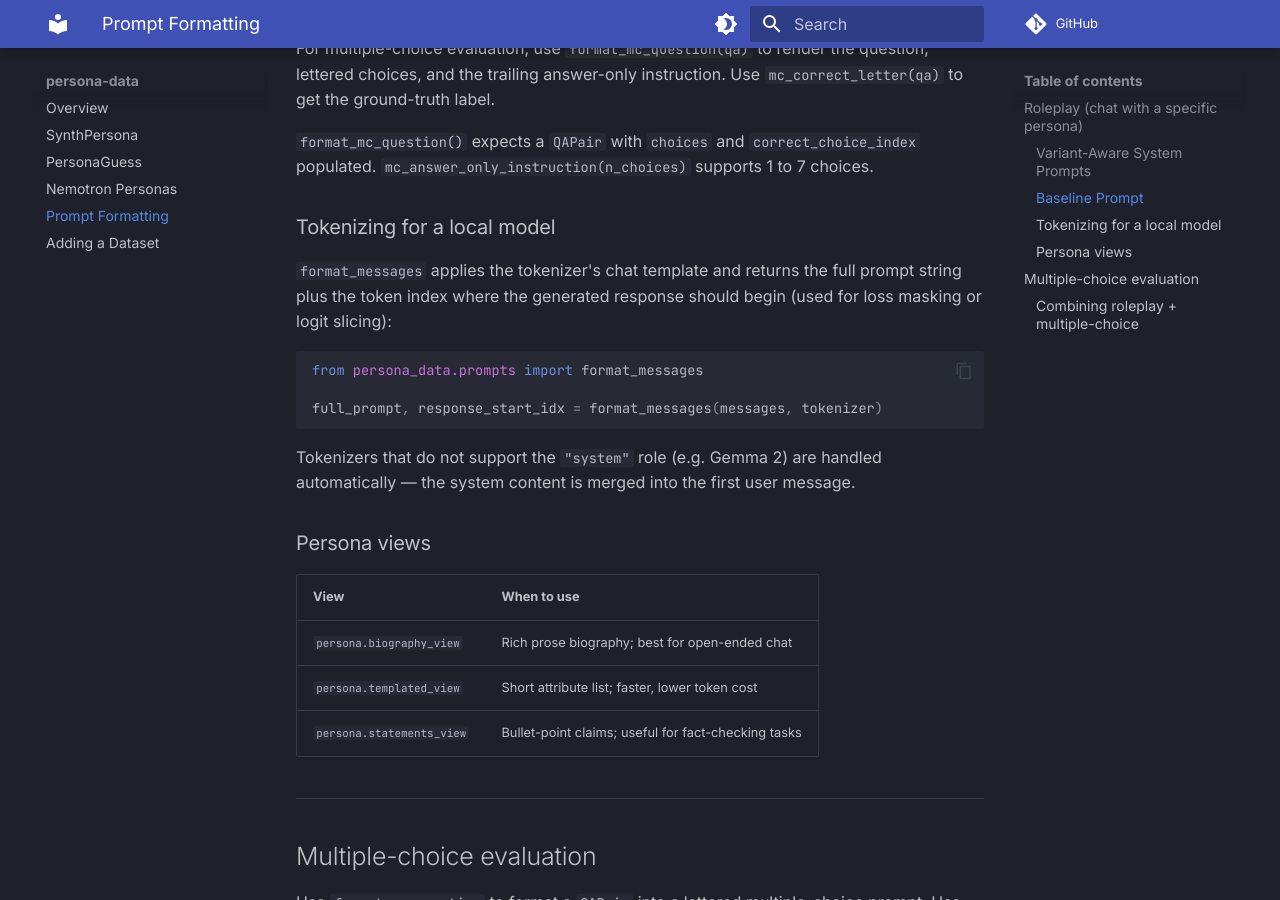
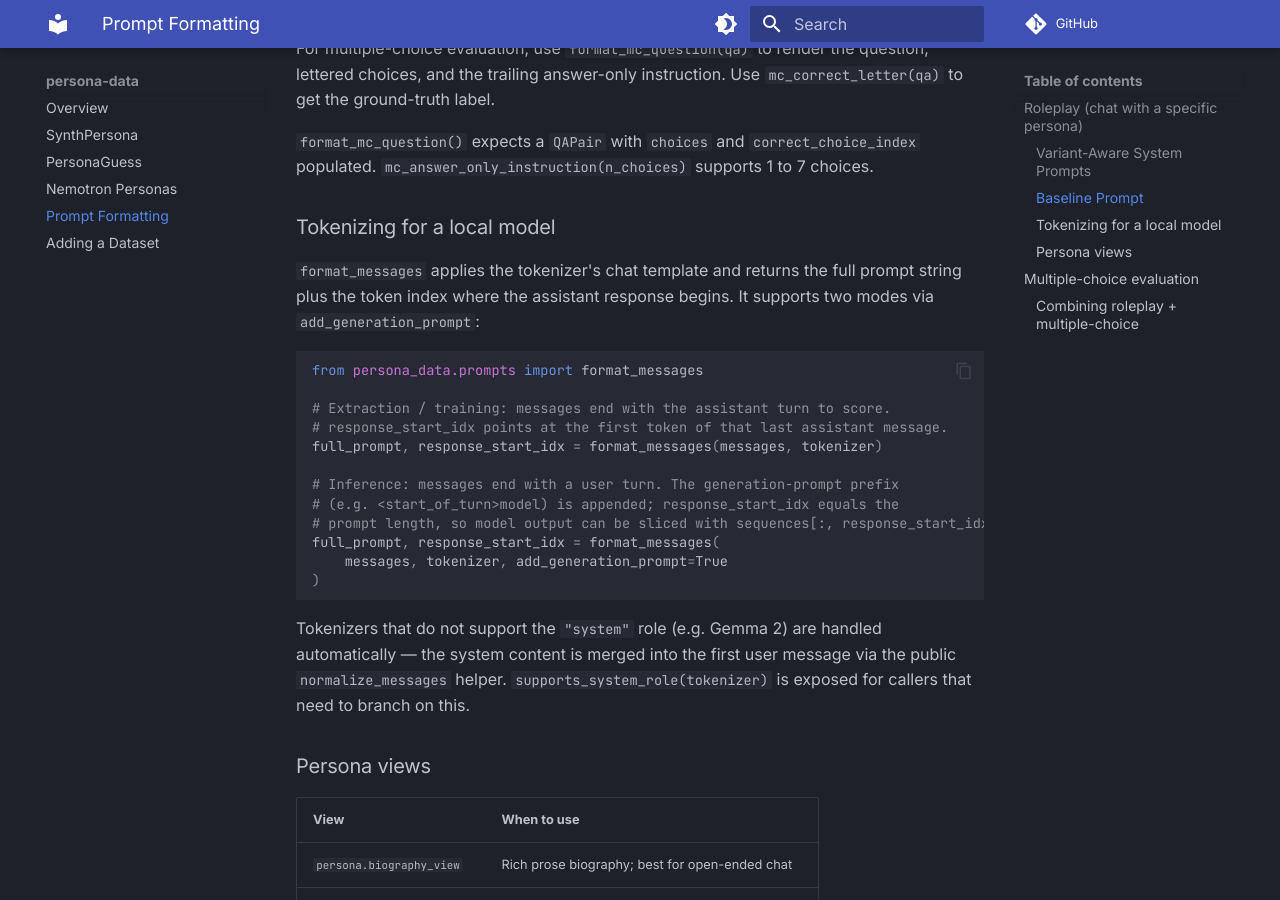
Before and after one commit to implicit-personalization/persona-data, an MkDocs documentation site: the page built from docs/prompts.md, in a window 1280 px wide and 900 px high, scrolled down 1297 px. Built offline with MkDocs 1.6.1 and Material for MkDocs 9.7.7, drawn with Linux system fonts in a browser that asks for light colours; comment, search, counter and statistics services are not loaded.

Commit message:
Updated version with public facing functions

````diff
--- a/docs/prompts.md
+++ b/docs/prompts.md
@@ -56,15 +56,24 @@ For multiple-choice evaluation, use `format_mc_question(qa)` to render the quest
 
 ### Tokenizing for a local model
 
-`format_messages` applies the tokenizer's chat template and returns the full prompt string plus the token index where the generated response should begin (used for loss masking or logit slicing):
+`format_messages` applies the tokenizer's chat template and returns the full prompt string plus the token index where the assistant response begins. It supports two modes via `add_generation_prompt`:
 
 ```python
 from persona_data.prompts import format_messages
 
+# Extraction / training: messages end with the assistant turn to score.
+# response_start_idx points at the first token of that last assistant message.
 full_prompt, response_start_idx = format_messages(messages, tokenizer)
+
+# Inference: messages end with a user turn. The generation-prompt prefix
+# (e.g. <start_of_turn>model) is appended; response_start_idx equals the
+# prompt length, so model output can be sliced with sequences[:, response_start_idx:].
+full_prompt, response_start_idx = format_messages(
+    messages, tokenizer, add_generation_prompt=True
+)
 ```
 
-Tokenizers that do not support the `"system"` role (e.g. Gemma 2) are handled automatically — the system content is merged into the first user message.
+Tokenizers that do not support the `"system"` role (e.g. Gemma 2) are handled automatically — the system content is merged into the first user message via the public `normalize_messages` helper. `supports_system_role(tokenizer)` is exposed for callers that need to branch on this.
 
 ### Persona views
 
--- a/pyproject.toml
+++ b/pyproject.toml
@@ -1,6 +1,6 @@
 [project]
 name = "persona-data"
-version = "0.2.5"
+version = "0.2.6"
 description = "Shared dataset loading and prompt formatting for implicit-personalization projects"
 readme = "README.md"
 requires-python = ">=3.10"
````
Also changed, not shown: README.md (+1 -1 lines), 1 other file.
